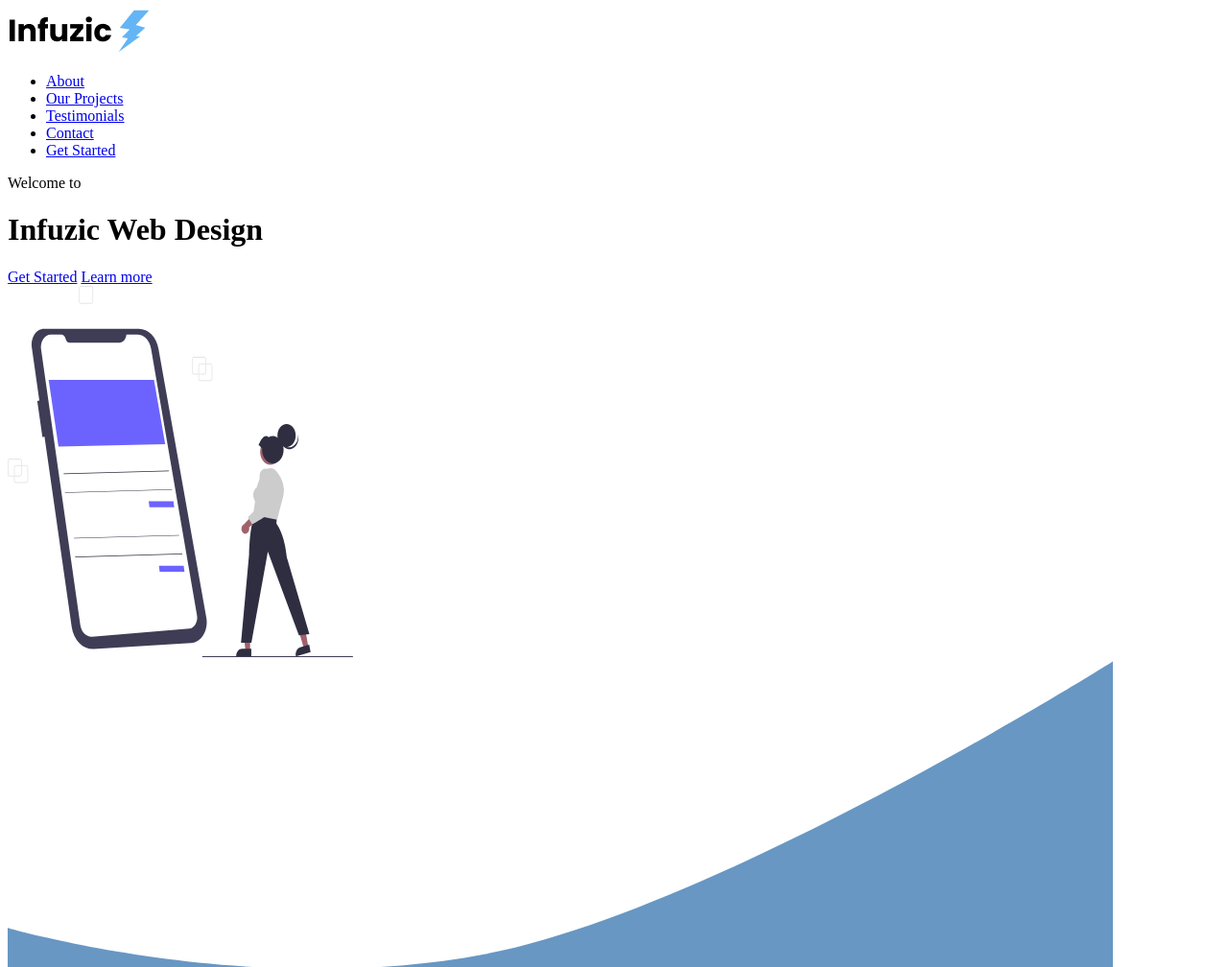
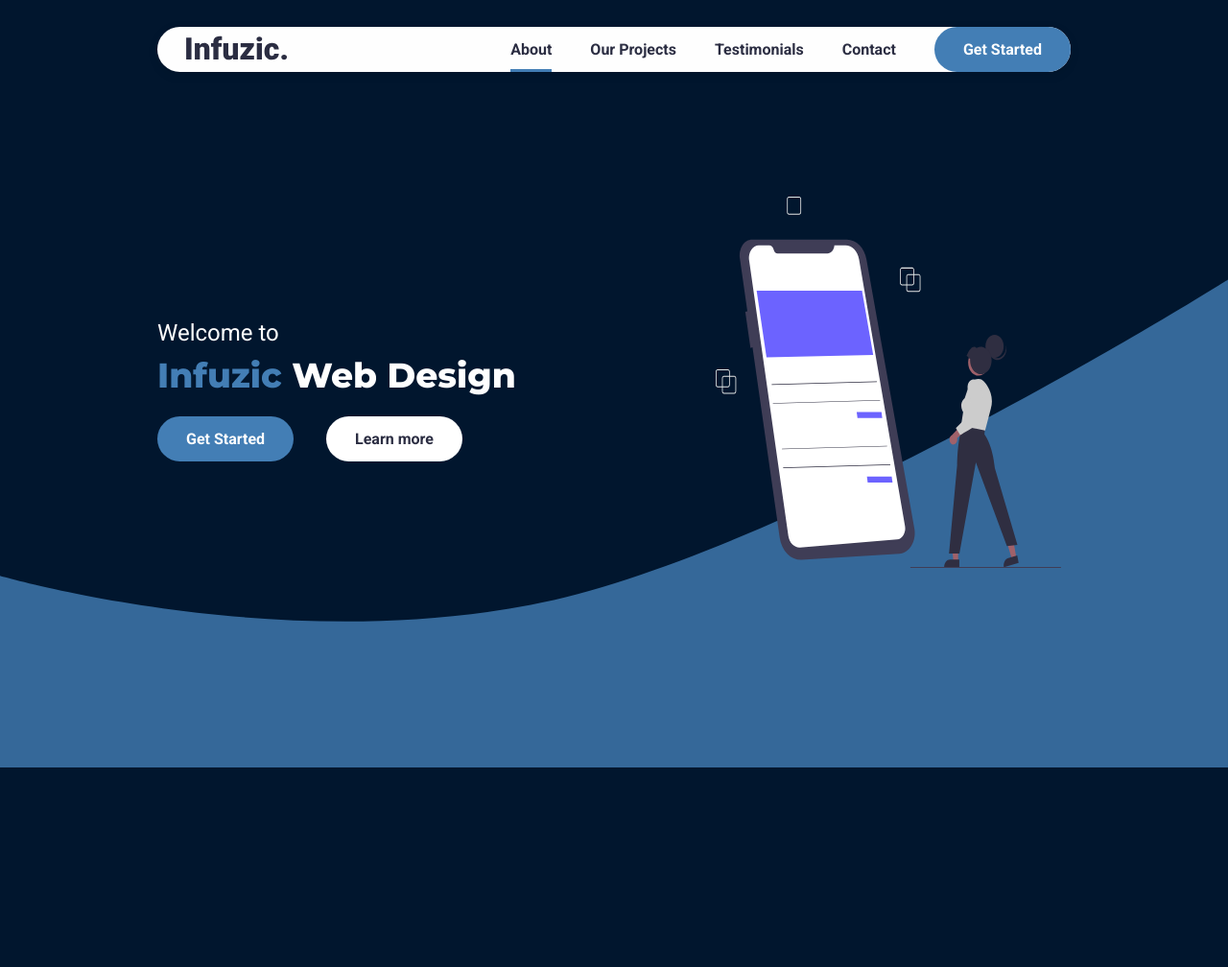
Before and after one commit to shoaibulhaque/One-Page-Website, a plain HTML site: page index.html in a window 1280 px wide. Shown: the top 1008 px of the page at 96% size. After the commit the page ends 800 px from the top, so only its background shows below. Drawn offline with Linux system fonts and the light colour scheme.

Commit message:
Designed the header

```diff
--- a/index.html
+++ b/index.html
@@ -17,7 +17,7 @@
       <nav class="desktop-nav">
         <div class="logo">
           <a href="#">
-            <img src = "assets/nav-logo.png">
+            <img src = "assets/Infuzic..svg">
           </a>
         </div>
 
@@ -65,7 +65,7 @@
           <img src = "assets/undraw_mobile_app_re_catg 1.svg">
         </div>
 
-        <img src="assets/BG-shape.svg" alt="">
+        <img class = "BG-shape" src="assets/BG-shape.svg" alt="">
 
         <div class="polygon-container">
           <img class = "polygon-1" src = "assets/Polygon 1.svg">
@@ -74,7 +74,7 @@
         </div>
       </header>
 
-      <!--End of hero section-->
+      <!--End of hero sect-->
 
 
 
--- a/styles.css
+++ b/styles.css
@@ -7,3 +7,150 @@
 
 
 }
+
+* {
+  margin: 0;
+  box-sizing: border-box;
+}
+
+
+body {
+  font-family: "Roboto", sans-serif;
+  background-color: #01162E;
+}
+
+.wrapper {
+  width: 1152px;
+  margin: 0 auto;
+  padding: 0 100px;
+}
+
+/* Header navigation */
+
+.desktop-nav {
+  display: flex;
+  height: 47px;
+  justify-content: space-between;
+  align-items: center;
+  background-color: var(--light-color);
+  border-radius: 24px;
+  background: #FEFEFE;
+  box-shadow: 0px 3px 11px rgba(0, 0, 0, 0.1);
+  padding: 2px 30px;
+  padding-right: 0px;
+  position: fixed;
+  width: calc(1152px - 200px);
+  z-index: 200;
+  top: 28px;
+}
+
+.desktop-nav .menu-items {
+  display: flex;
+  list-style: none;
+}
+
+.desktop-nav .menu-items li {
+  margin: 0 20px;
+}
+
+.desktop-nav .menu-items li:nth-last-of-type(1) {
+  margin-right: 0;
+}
+
+.desktop-nav .menu-items li a {
+  text-decoration: none;
+  color: var(--dark-color);
+  font-size: 16px;
+  font-weight: bold;
+  position: relative;
+}
+
+.desktop-nav .menu-items li a.active::after {
+  position: absolute;
+  content: "";
+  height: 3px;
+  width: 100%;
+  background-color: var(--blue-color);
+  left: 0;
+  bottom: -14px;
+}
+
+.desktop-nav .menu-items li a.btn {
+  color: var(--light-color);
+}
+
+a.btn {
+  background-color: var(--blue-color);
+  color: var(--light-color);
+  border-radius: 24px;
+  padding: 14px 30px;
+  height: 100%;
+  text-decoration: none;
+  font-weight: bold;
+}
+
+a.btn.light-color {
+  background-color: var(--light-color);
+  color: var(--dark-color);
+  font-weight: bold;
+}
+
+a.btn:hover {
+  background-color: rgb(55, 129, 214)
+
+}
+
+a.btn.light-color {
+  background-color: rgb(255, 255, 255);
+}
+
+/* Hero-section */
+
+.hero-container {
+  height: 100vh;
+  display: flex;
+  align-items: center;
+  justify-content: space-between;
+}
+
+.hero-container .left {
+  flex: 1;
+}
+
+.hero-container .left p {
+   font-size: 24px;
+   color: var(--light-color);
+   font-weight: 400;
+}
+
+.hero-container .left h1 {
+  font-size: 36px;
+  color: var(--light-color);
+  font-family: "Montserrat", sans-serif;
+  margin: 8px 0 35px 0;
+}
+
+.hero-container .left h1 span.Infuzic {
+  color: var(--blue-color);
+}
+
+.hero-container .left .btn {
+  margin-right: 30px;
+}
+
+.hero-container .right {
+  padding-right: 10px;
+  margin-left: 50px;
+}
+
+.BG-shape {
+  position: absolute;
+  bottom: 0;
+  left: 0;
+  width: 100%;
+  z-index: -1;
+}
+
+.polygon-container {
+  display: none;
+}
```
Also changed, not shown: assets/Infuzic..svg (added).
